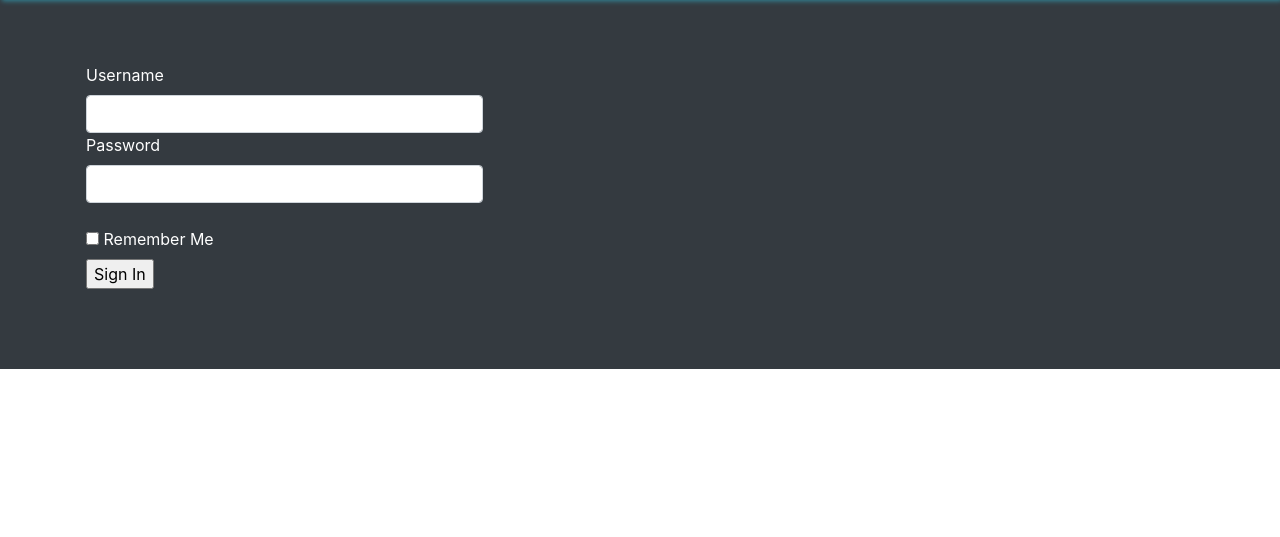
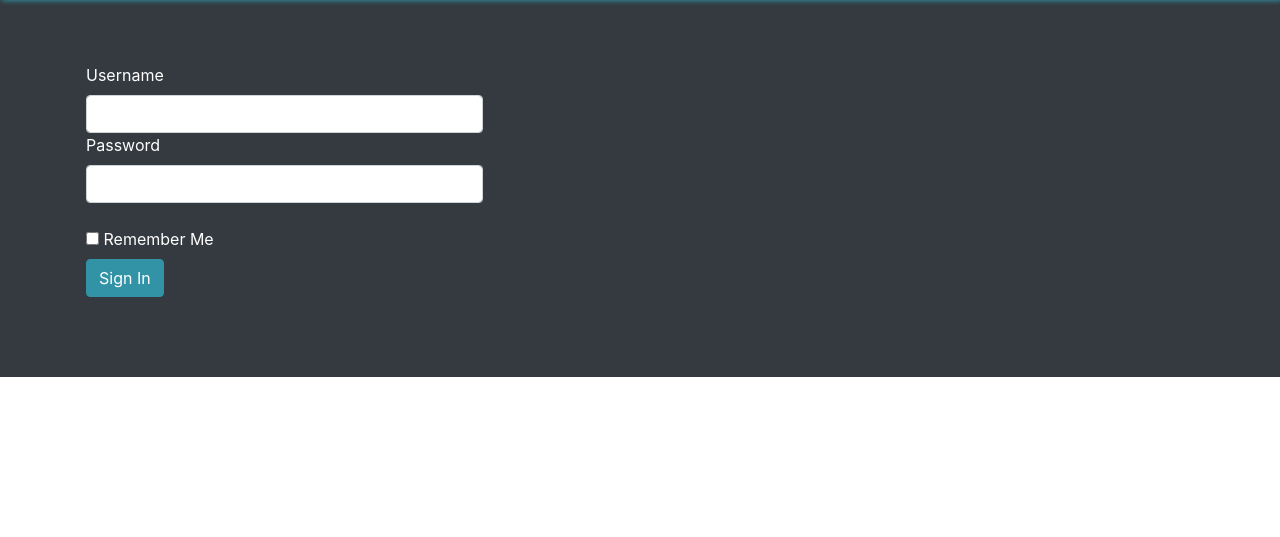
Before and after one commit to Zidane33/BookWorm-backend, a Flask app: page /login in a window 1280 px wide. Shown: the part 109-646 px from the top of the page. Run offline with Flask 2, Linux system fonts and the light colour scheme; some libraries are stand-ins or nearby versions.

Commit message:
more style changes

```diff
--- a/app/routes.py
+++ b/app/routes.py
@@ -71,7 +71,7 @@ def register():
                  password_hash=form.password.data)
         db.session.add(u)
         db.session.commit()
-        flash('CONGRATS YOU ARE REGISTERED')
+        flash('Congrats, you are registered')
     return render_template('register.html', form=form)
 
 
--- a/app/static/css/style.css
+++ b/app/static/css/style.css
@@ -3,7 +3,6 @@ h3 {
 }
 
 #projects {
-    width: 200px;
     height: 38px;
 }
 
--- a/app/templates/login.html
+++ b/app/templates/login.html
@@ -19,7 +19,7 @@
           {{ form.remember_me() }} {{ form.remember_me.label }}
         </div>
         <div>
-            {{ form.submit() }}
+            {{ form.submit(class="btn btn-primary") }}
         </div>
       </form>
     </div>
--- a/app/templates/register.html
+++ b/app/templates/register.html
@@ -38,7 +38,7 @@
           </div>
         </div>
     </div>
-    {{ form.submit() }}
+    {{ form.submit(class="btn btn-primary") }}
     </form>
   </div>
 </div>
```
